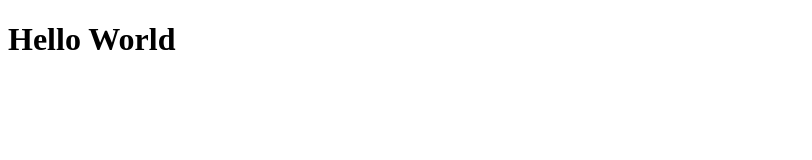
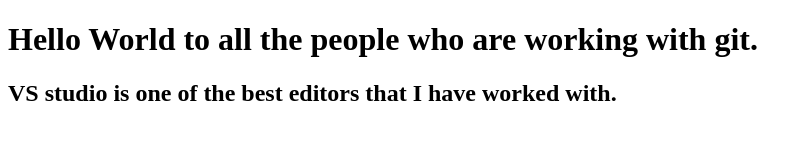
Before and after one commit to PersistentCoder7/AlansimpsonGit, a plain HTML site: page index.html in a window 1280 px wide. Shown: the whole page, without its empty margins (0-812 px from the left). Drawn offline with Linux system fonts and the light colour scheme.

Commit message:
This is a consolidated checkin for all the previous commits.

```diff
--- a/index.html
+++ b/index.html
@@ -7,6 +7,7 @@
     <title>Document</title>
 </head>
 <body>
-    <h1>Hello World</h1>
+    <h1>Hello World to all the people who are working with git.</h1>
+    <h2>VS studio is one of the best editors that I have worked with.</h2>
 </body>
 </html>
```
